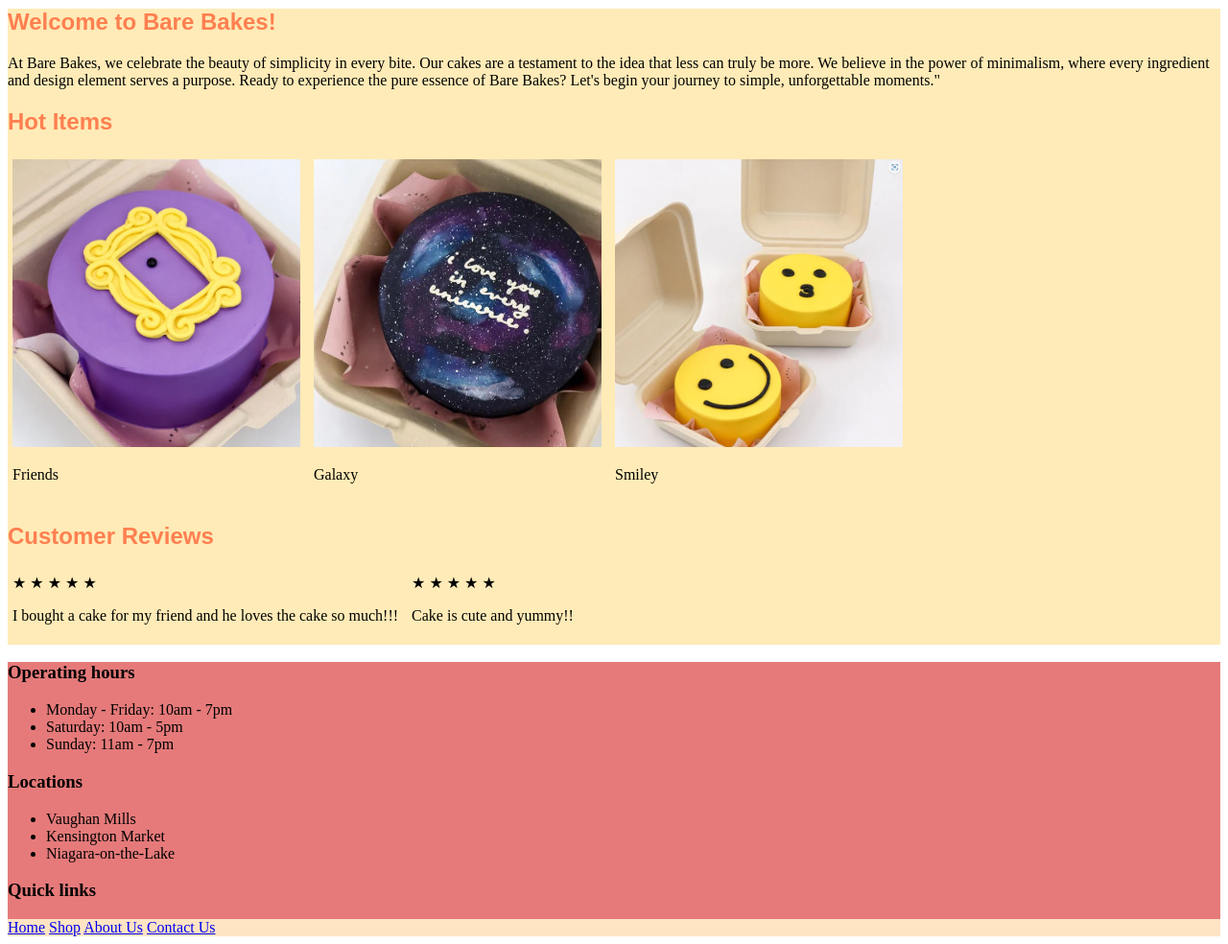
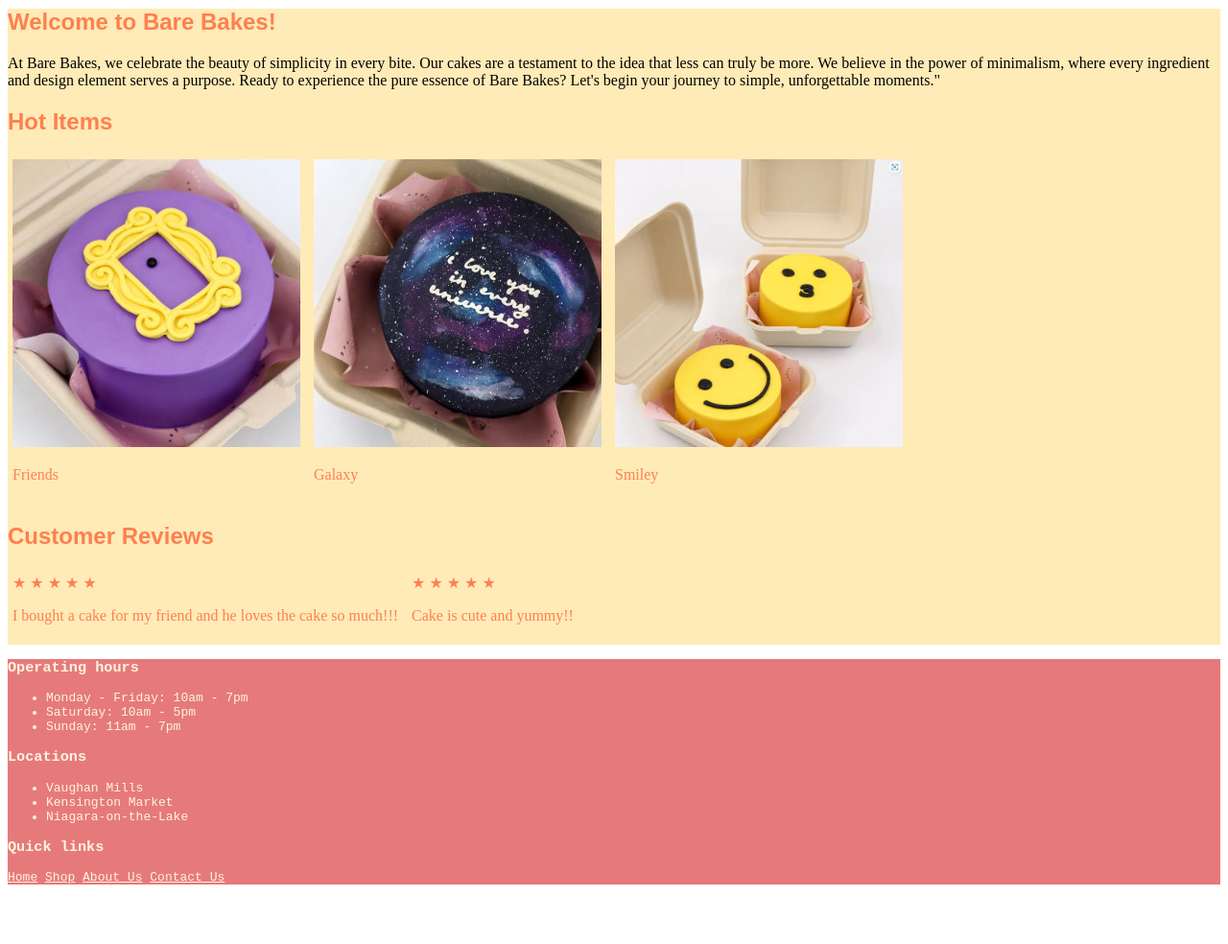
Before and after one commit to jsrynhzl/project2, a plain HTML site: page index.html in a window 1280 px wide. Shown: the part 107-1091 px from the top of the page at 96% size. After the commit the page ends 1037 px from the top, so only its background shows below. Drawn offline with Linux system fonts and the light colour scheme.

Commit message:
changed index1 css1

```diff
--- a/css/style-1.css
+++ b/css/style-1.css
@@ -1,5 +1,10 @@
 nav {
-    background-color: bisque;
+    background-color: #e67a7a;
+}
+nav a {
+    background-color: #e67a7a;
+    color: #fff4e1;
+    font-family: monospace;
 }
 header {
     background-color: #fff4e1;
@@ -17,6 +22,8 @@ h2 {
 }
 footer {
     background-color: #e67a7a;
+    color: #fff4e1;
+    font-family: monospace;
 }
 img {
     width: 300px;
@@ -25,4 +32,5 @@ img {
 section {
     display: inline-block;
     padding: 5px;
+    color: coral;
 }
--- a/index.html
+++ b/index.html
@@ -23,7 +23,7 @@
             ingredient and design element serves a purpose.
             Ready to experience the pure essence of Bare Bakes? Let's begin your journey to simple,
             unforgettable moments."</p>
-
+        <div id="hotitems">
             <h2>Hot Items</h2>
             <section>
                 <img src="images/friends.JPG" alt="friends_cake">
@@ -37,7 +37,8 @@
                 <img src="images/smiley.JPG" alt="smiley_cake">
                 <p>Smiley</p>
             </section>
-
+        </div>
+        <div id="customerreview">
             <h2>Customer Reviews</h2>
             <section>
                 <span class="star">&#9733 &#9733 &#9733 &#9733 &#9733</span> <br>
@@ -47,6 +48,7 @@
                 <span class="star">&#9733 &#9733 &#9733 &#9733 &#9733</span> <br>
                 <p>Cake is cute and yummy!!</p>
             </section>
+        </div>
     </main>
     <footer>
         <div>
```
Lines whose indentation alone changed are shown as unchanged.
